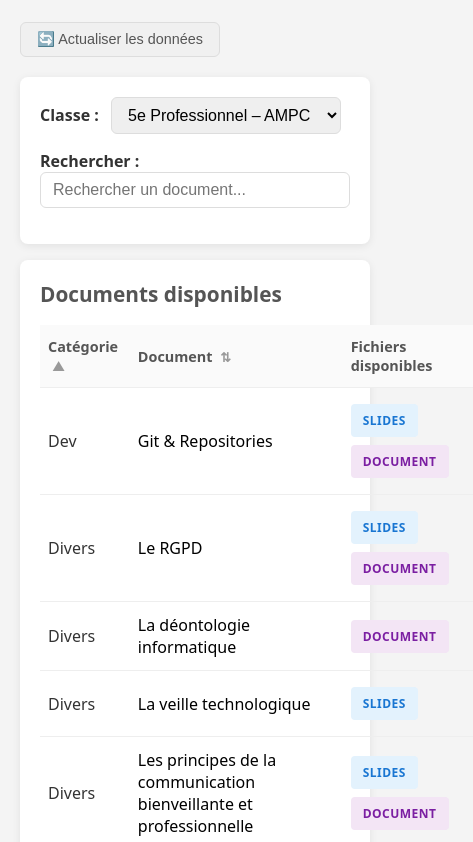
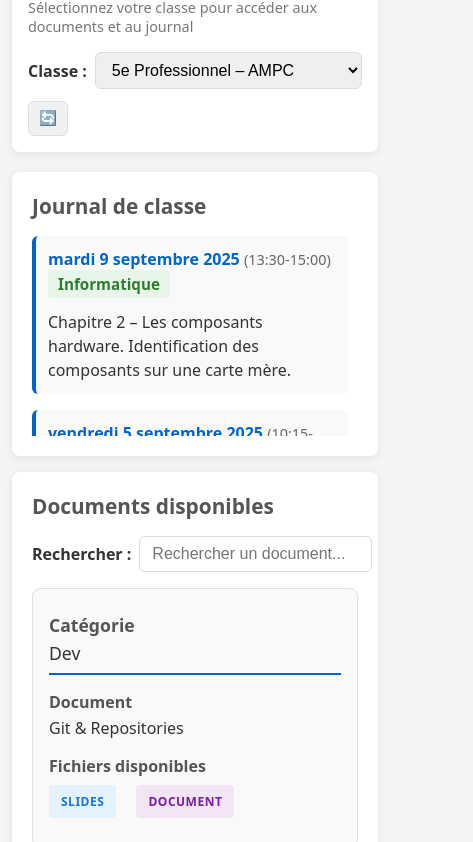
Before and after one commit to kevinrolinbe/cours, a plain HTML site: page index.html in a window 390 px wide. Shown: the part 114-956 px from the top of the page, 473 px wide, since content can reach past the window. Drawn offline with Linux system fonts and the light colour scheme.

Commit message:
Template modification

```diff
--- a/index.html
+++ b/index.html
@@ -5,47 +5,99 @@
     <title>Mr.Rolin - Cours d'informatique</title>
     <meta name="viewport" content="width=device-width, initial-scale=1">
     <style>
+        * {
+            box-sizing: border-box;
+        }
         body {
             font-family: system-ui, -apple-system, sans-serif;
             margin: 0;
             padding: 20px;
             background: #f4f4f4;
+            color: #333;
         }
         header {
             margin-bottom: 20px;
         }
+        .header-content {
+            display: flex;
+            justify-content: space-between;
+            align-items: center;
+            flex-wrap: wrap;
+            gap: 16px;
+            background: #fff;
+            border-radius: 8px;
+            padding: 20px;
+            box-shadow: 0 2px 8px rgba(0,0,0,0.08);
+        }
+        .header-left {
+            flex: 1;
+            min-width: 250px;
+        }
         h1 {
-            margin: 0 0 10px;
+            margin: 0 0 6px;
             font-size: 1.8rem;
             color: #333;
         }
+        .subtitle {
+            margin: 0;
+            color: #777;
+            font-size: 0.9rem;
+        }
+        .header-controls {
+            display: flex;
+            gap: 12px;
+            align-items: center;
+            flex-wrap: wrap;
+        }
+        .class-selector {
+            display: flex;
+            gap: 8px;
+            align-items: center;
+        }
         h2 {
             font-size: 1.3rem;
-            margin-top: 0;
+            margin: 0 0 16px;
             color: #555;
+        }
+        .main-content {
+            display: flex;
+            gap: 20px;
+            align-items: stretch;
+        }
+        .column-left {
+            flex: 0 0 35%;
+            display: flex;
+            flex-direction: column;
+        }
+        .column-right {
+            flex: 1;
+            display: flex;
+            flex-direction: column;
         }
         .card {
             background: #fff;
             border-radius: 8px;
             padding: 20px;
-            margin-bottom: 16px;
             box-shadow: 0 2px 8px rgba(0,0,0,0.08);
+            display: flex;
+            flex-direction: column;
+            height: 100%;
         }
-        .controls {
-            display: flex;
-            gap: 16px;
-            align-items: center;
-            flex-wrap: wrap;
-            margin-bottom: 16px;
+        .journal-scroll {
+            overflow-y: auto;
+            flex: 1;
+            padding-right: 10px;
         }
         .search-box {
-            flex: 1;
-            min-width: 250px;
+            margin-bottom: 16px;
+            display: flex;
+            gap: 8px;
+            align-items: center;
         }
         label {
             font-weight: 600;
-            margin-right: 8px;
             color: #333;
+            white-space: nowrap;
         }
         select, input[type="text"] {
             padding: 8px 12px;
@@ -54,8 +106,7 @@
             font-size: 1rem;
         }
         input[type="text"] {
-            width: 100%;
-            box-sizing: border-box;
+            flex: 1;
         }
         table {
             width: 100%;
@@ -72,6 +123,7 @@
             color: #555;
             font-size: 0.9rem;
             user-select: none;
+            cursor: pointer;
         }
         th:hover {
             background: #f0f0f0;
@@ -80,9 +132,6 @@
             font-size: 0.8rem;
             margin-left: 4px;
             color: #999;
-        }
-        .files-table {
-            width: 100%;
         }
         .files-table td:nth-child(1) {
             width: 20%;
@@ -105,17 +154,6 @@
         .muted {
             color: #777;
             font-size: 0.9rem;
-        }
-        .category-group {
-            margin-bottom: 32px;
-        }
-        .category-title {
-            font-size: 1.2rem;
-            font-weight: 600;
-            margin-bottom: 12px;
-            color: #333;
-            padding-bottom: 6px;
-            border-bottom: 3px solid #0066cc;
         }
         .journal-entry {
             margin-bottom: 16px;
@@ -168,6 +206,9 @@
             color: #555;
             transition: all 0.2s;
             white-space: nowrap;
+            display: flex;
+            align-items: center;
+            gap: 6px;
         }
         .cache-btn:hover {
             background: #e0e0e0;
@@ -176,23 +217,16 @@
         .cache-btn:active {
             background: #d0d0d0;
         }
+        .cache-btn-text {
+            display: inline;
+        }
         .file-link {
             display: inline-block;
             margin: 4px 8px 4px 0;
-            /*padding: 6px 12px;*/
-            /*background: #f8f9fa;*/
-            /*border: 1px solid #dee2e6;*/
-            /*border-radius: 4px;*/
-            /*color: #0066cc;*/
             text-decoration: none;
             transition: all 0.2s;
             white-space: nowrap;
         }
-        /*.file-link:hover {*/
-        /*    background: #e9ecef;*/
-        /*    border-color: #0066cc;*/
-        /*    text-decoration: none;*/
-        /*}*/
         .type-badge {
             display: inline-block;
             margin-right: 8px;
@@ -230,25 +264,95 @@
             background: #c8e6c9;
             color: #1b5e20;
         }
+
+        /* Version mobile */
+        @media (max-width: 768px) {
+            body {
+                padding: 12px;
+            }
+            .header-content {
+                padding: 16px;
+            }
+            .header-controls {
+                width: 100%;
+                justify-content: space-between;
+            }
+            .class-selector {
+                flex: 1;
+            }
+            .class-selector select {
+                flex: 1;
+            }
+            .cache-btn-text {
+                display: none;
+            }
+            .cache-btn {
+                padding: 8px;
+                min-width: 40px;
+                justify-content: center;
+            }
+            .main-content {
+                flex-direction: column;
+                gap: 16px;
+            }
+            .column-left, .column-right {
+                flex: none;
+                width: 100%;
+            }
+            .journal-scroll {
+                max-height: 200px;
+                overflow-y: auto;
+            }
+            /* Transformer le tableau en encarts sur mobile */
+            .files-table {
+                display: block;
+            }
+            .files-table thead {
+                display: none;
+            }
+            .files-table tbody {
+                display: block;
+            }
+            .files-table tr {
+                display: block;
+                margin-bottom: 16px;
+                padding: 16px;
+                background: #f9f9f9;
+                border-radius: 8px;
+                border: 1px solid #e0e0e0;
+            }
+            .files-table td {
+                display: block;
+                padding: 8px 0;
+                border: none;
+                width: 100% !important;
+            }
+            .files-table td::before {
+                content: attr(data-label);
+                font-weight: 600;
+                color: #555;
+                display: block;
+                margin-bottom: 4px;
+            }
+            .files-table td:first-child {
+                font-size: 1.1rem;
+                margin-bottom: 8px;
+                padding-bottom: 8px;
+                border-bottom: 2px solid #0066cc;
+            }
+        }
     </style>
 </head>
 <body>
 
 <header>
-    <div style="display: flex; justify-content: space-between; align-items: center; flex-wrap: wrap; gap: 10px;">
-        <div>
+    <div class="header-content">
+        <div class="header-left">
             <h1>📚 Documents de cours</h1>
-            <p class="muted">Sélectionnez votre classe pour accéder aux documents et au journal</p>
+            <p class="subtitle">Sélectionnez votre classe pour accéder aux documents et au journal</p>
         </div>
-        <button class="cache-btn" onclick="clearCoursCache()" title="Vider le cache et recharger les données">
-            🔄 Actualiser les données
-        </button>
-    </div>
-</header>
-
-<div class="card">
-    <div class="controls">
-        <div>
+        <div class="header-controls">
+            <div class="class-selector">
                 <label for="classSelect">Classe :</label>
                 <select id="classSelect">
                     <option value="5P-AMPC">5e Professionnel – AMPC</option>
@@ -257,24 +361,37 @@
                     <option value="6T-TI">6e Technique – TI</option>
                 </select>
             </div>
+            <button class="cache-btn" onclick="clearCoursCache()" title="Vider le cache et recharger les données">
+                <span>🔄</span>
+                <span class="cache-btn-text">Actualiser</span>
+            </button>
+        </div>
+    </div>
+</header>
+
+<div class="main-content">
+    <!-- Colonne gauche : Journal -->
+    <div class="column-left">
+        <div class="card">
+            <h2>Journal de classe</h2>
+            <div class="journal-scroll" id="journalContainer">
+                <div class="loading">Chargement du journal...</div>
+            </div>
+        </div>
+    </div>
+
+    <!-- Colonne droite : Documents -->
+    <div class="column-right">
+        <div class="card">
+            <h2>Documents disponibles</h2>
             <div class="search-box">
                 <label for="searchInput">Rechercher :</label>
                 <input type="text" id="searchInput" placeholder="Rechercher un document...">
             </div>
-    </div>
-</div>
-
-<div class="card">
-    <h2>Documents disponibles</h2>
             <div id="filesContainer">
                 <div class="loading">Chargement des documents...</div>
             </div>
         </div>
-
-<div class="card">
-    <h2>Journal de classe</h2>
-    <div id="journalContainer">
-        <div class="loading">Chargement du journal...</div>
     </div>
 </div>
 
@@ -437,9 +554,9 @@ function renderFilesForClass(classId) {
 
         html += `
             <tr>
-                <td>${file.category}</td>
-                <td>${file.label}</td>
-                <td>${filesHtml}</td>
+                <td data-label="Catégorie">${file.category}</td>
+                <td data-label="Document">${file.label}</td>
+                <td data-label="Fichiers disponibles">${filesHtml}</td>
             </tr>`;
     });
 
```
Lines whose indentation alone changed are shown as unchanged.
